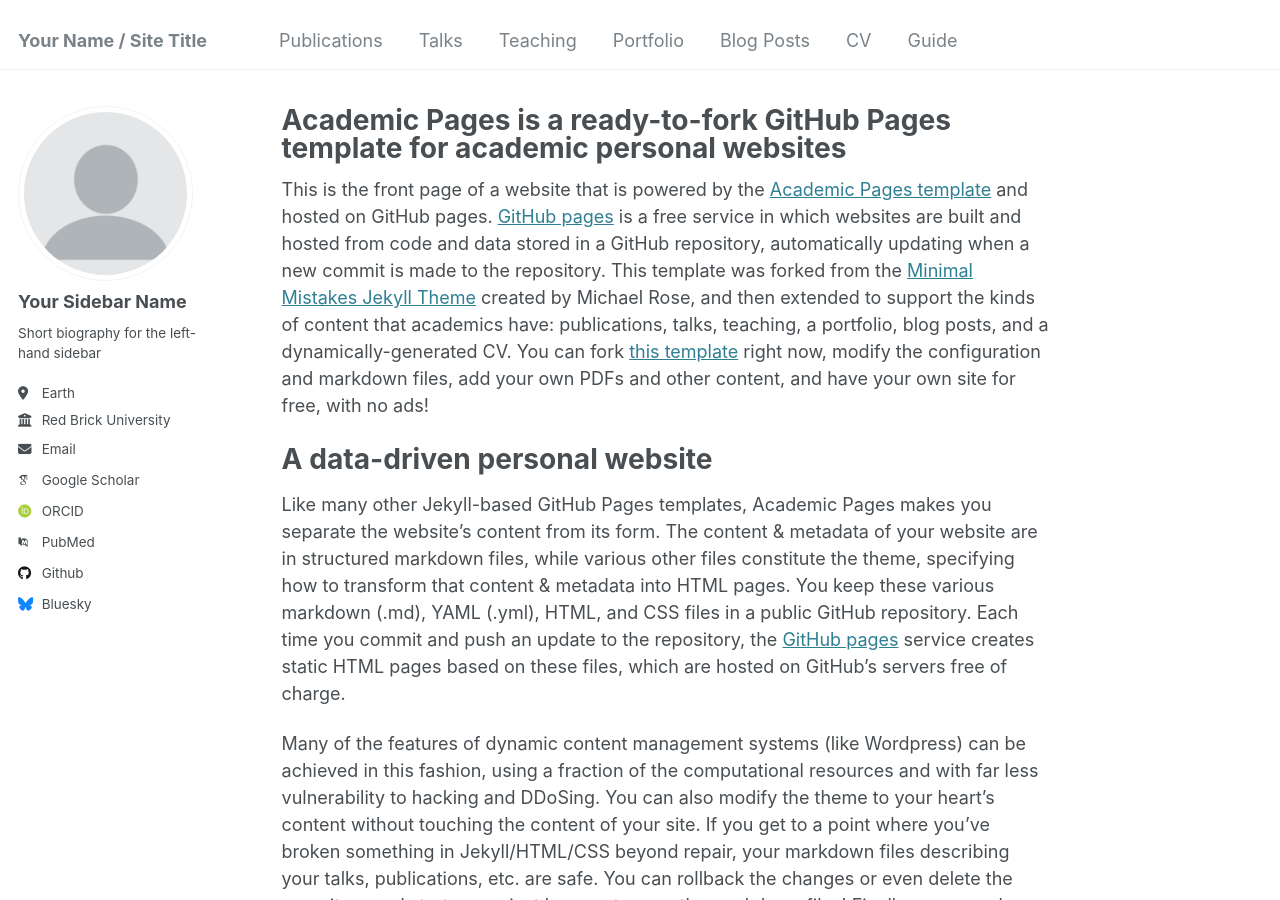
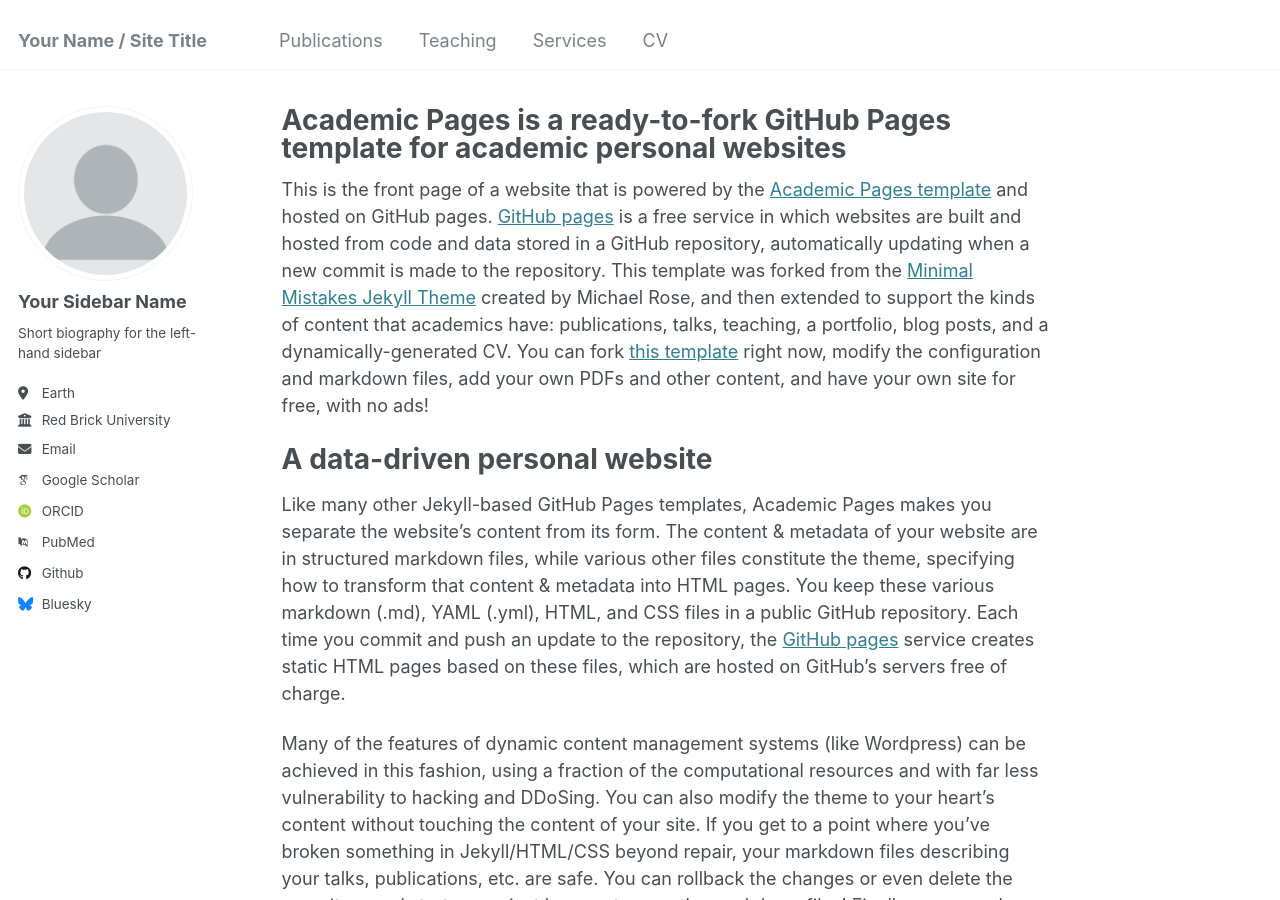
Before and after one commit to ms5f/ms5f.github.io, a Jekyll site: the page built from _pages/about.md, in a window 1280 px wide and 900 px high. Built offline with Jekyll 4.4.1, drawn with Linux system fonts in a browser that asks for light colours; some web fonts are replaced.

Commit message:
Update navigation.yml

```diff
--- a/_data/navigation.yml
+++ b/_data/navigation.yml
@@ -8,20 +8,11 @@
   - title: "Publications"
     url: /publications/
 
-  - title: "Talks"
-    url: /talks/
-
   - title: "Teaching"
     url: /teaching/
 
-  - title: "Portfolio"
-    url: /portfolio/
-
-  - title: "Blog Posts"
-    url: /year-archive/
+  - title: "Services"
+    url: /services/
 
   - title: "CV"
     url: /cv/
-
-  - title: "Guide"
-    url: /markdown/
```
